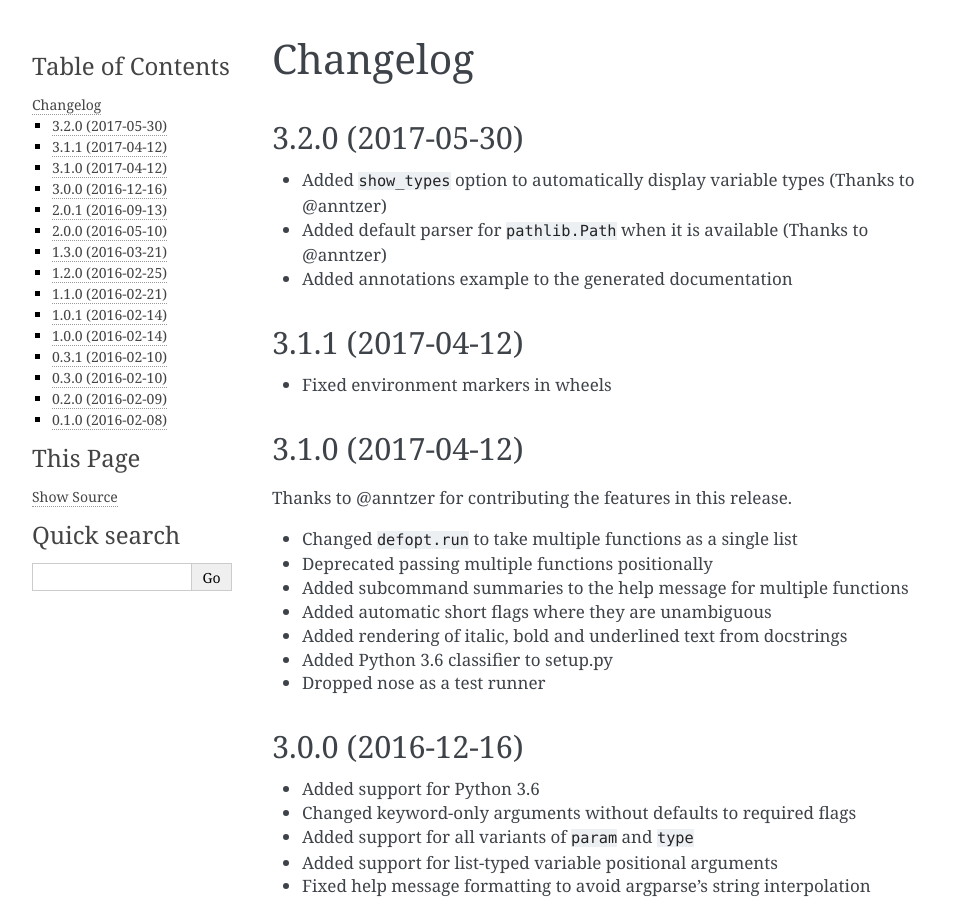
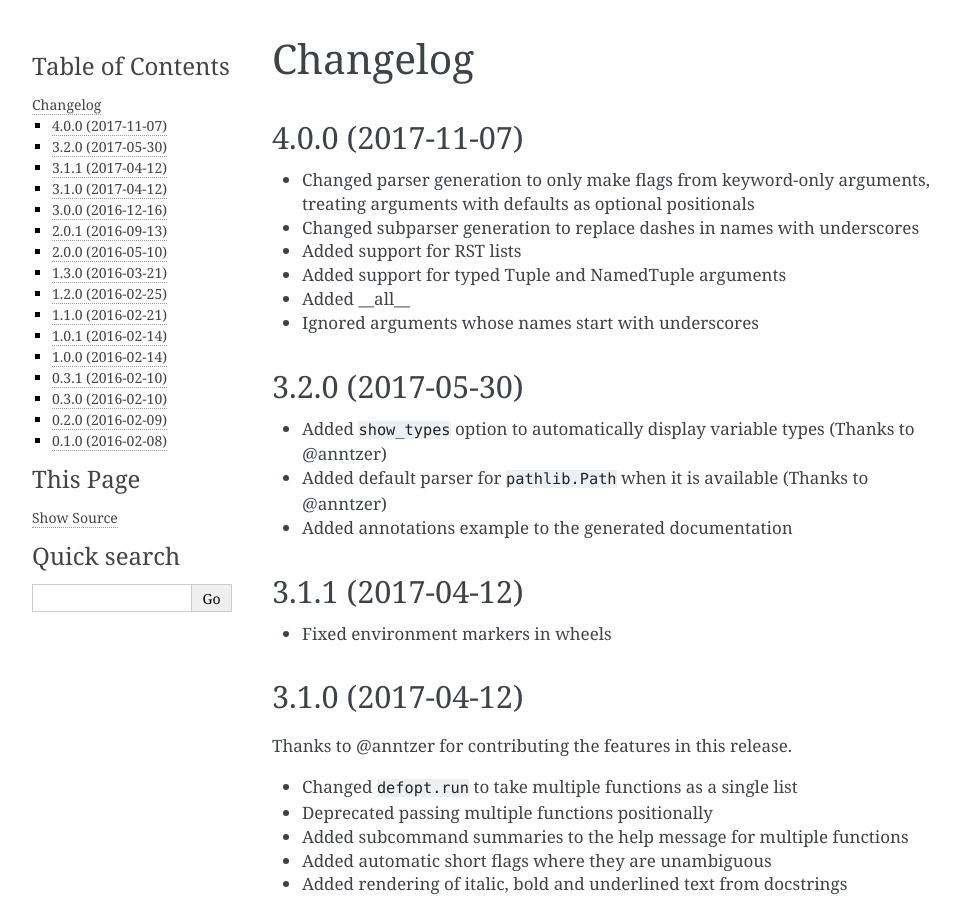
Before and after one commit to anntzer/defopt, a Sphinx documentation site: the page built from docs/changelog.rst, in a window 1280 px wide and 900 px high. Shown: the whole window, without its empty margins (148-1108 px from the left). Built offline with Sphinx 7.4.7, drawn with Linux system fonts in a browser that asks for light colours.

Commit message:
Update changelog for 4.0.0

```diff
--- a/docs/changelog.rst
+++ b/docs/changelog.rst
@@ -1,5 +1,15 @@
 Changelog
 =========
+
+4.0.0 (2017-11-07)
+------------------
+* Changed parser generation to only make flags from keyword-only arguments,
+  treating arguments with defaults as optional positionals
+* Changed subparser generation to replace dashes in names with underscores
+* Added support for RST lists
+* Added support for typed Tuple and NamedTuple arguments
+* Added __all__
+* Ignored arguments whose names start with underscores
 
 3.2.0 (2017-05-30)
 ------------------
```
